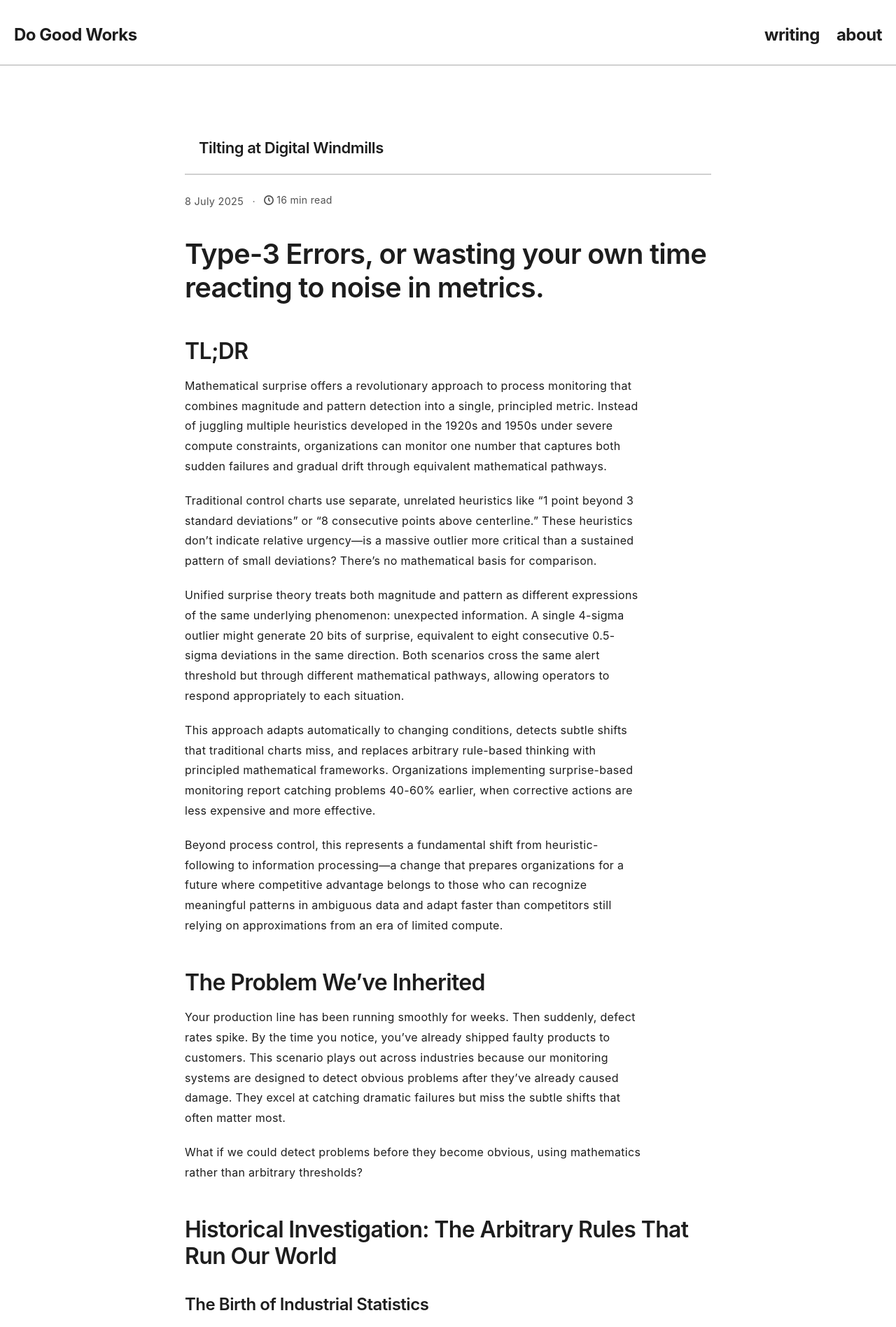
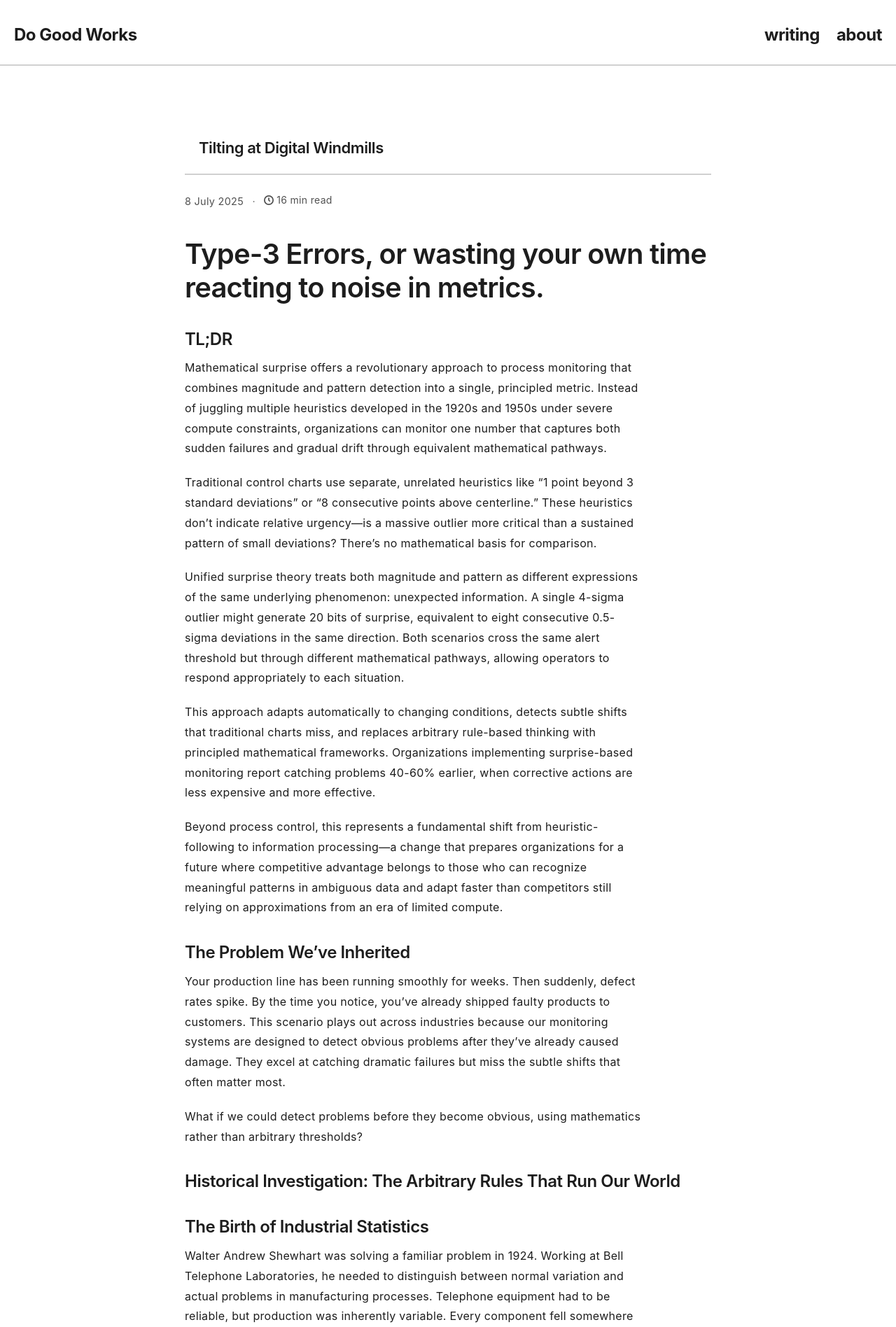
Before and after one commit to HamishFrostLyon/hamishfrostlyon.github.io, a Jekyll site: the page built from _posts/2025-07-08-metric-sensitivity.md, in a window 1280 px wide. Shown: the top 1896 px of the page at 70% size. Built offline with Jekyll 4.4.1, drawn with Linux system fonts in a browser that asks for light colours.

Commit message:
Standardize all headers to H3 level
- Changed all H2 headers to H3 to match "The Birth of Industrial Statistics"
- Creates consistent visual hierarchy throughout the article

```diff
--- a/_posts/2025-07-08-metric-sensitivity.md
+++ b/_posts/2025-07-08-metric-sensitivity.md
@@ -6,7 +6,7 @@ excerpt: 'Like Quixote, we approach information with our own narratives. A routi
 
 # Type-3 Errors, or wasting your own time reacting to noise in metrics.
 
-## TL;DR
+### TL;DR
 
 Mathematical surprise offers a revolutionary approach to process monitoring that
 combines magnitude and pattern detection into a single, principled metric.
@@ -39,7 +39,7 @@ organizations for a future where competitive advantage belongs to those who can
 recognize meaningful patterns in ambiguous data and adapt faster than
 competitors still relying on approximations from an era of limited compute.
 
-## The Problem We've Inherited
+### The Problem We've Inherited
 
 Your production line has been running smoothly for weeks. Then suddenly, defect
 rates spike. By the time you notice, you've already shipped faulty products to
@@ -51,7 +51,7 @@ often matter most.
 What if we could detect problems before they become obvious, using mathematics
 rather than arbitrary thresholds?
 
-## Historical Investigation: The Arbitrary Rules That Run Our World
+### Historical Investigation: The Arbitrary Rules That Run Our World
 
 ### The Birth of Industrial Statistics
 
@@ -136,7 +136,7 @@ The question isn't whether we can do better than 1950s-era heuristics. It's why
 we haven't already moved beyond the compute constraints that originally
 necessitated them.
 
-## Mathematical Core: The Mathematics of Surprise
+### Mathematical Core: The Mathematics of Surprise
 
 ### Beyond Compute Approximations
 
@@ -251,7 +251,7 @@ The key insight is that surprise calculation adapts automatically to changing
 process conditions. Unlike fixed control limits, surprise thresholds respond to
 process shifts by updating probability estimates in real-time.
 
-## Cultural Analysis: The Compute Approximation Society
+### Cultural Analysis: The Compute Approximation Society
 
 ### The Comfort of Historical Approximations
 
@@ -347,7 +347,7 @@ embracing compute advances rather than inherited approximations, organizations
 build the cultural capacity to thrive in environments where change is the only
 constant.
 
-## Broader Implications: Beyond Compute Constraints
+### Broader Implications: Beyond Compute Constraints
 
 The shift from rule-based to information-based monitoring represents more than a
 technical improvement—it's a fundamental change in how we think about
```
